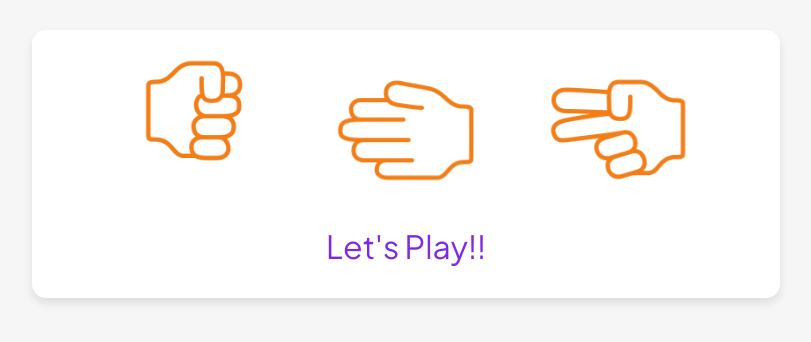
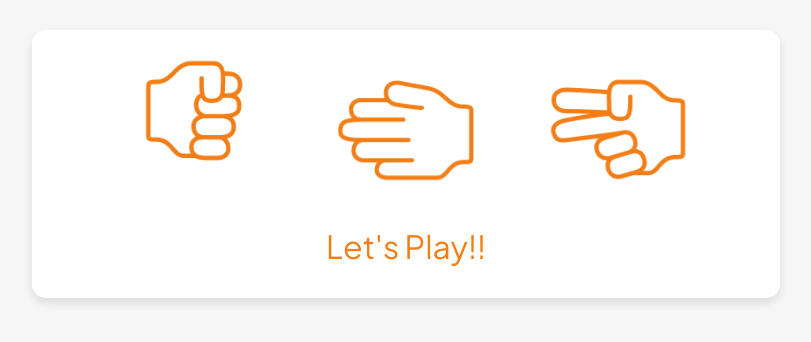
Before and after one commit to hexL3t/je-coding, a plain HTML site: page javascript/rock-paper-scissors/index.html in a window 1280 px wide. Shown: the part 236-578 px from the top of the page, without its empty margins (234-1045 px from the left). Drawn offline with Linux system fonts and the light colour scheme.

Commit message:
Update style.css

```diff
--- a/javascript/rock-paper-scissors/style.css
+++ b/javascript/rock-paper-scissors/style.css
@@ -49,6 +49,6 @@ body {
 .result {
     text-align: center;
     font-size: 2rem;
-    color: #7d2ae8;
+    color: #F37E17;
     margin-top: 1.5rem;
 }
```
